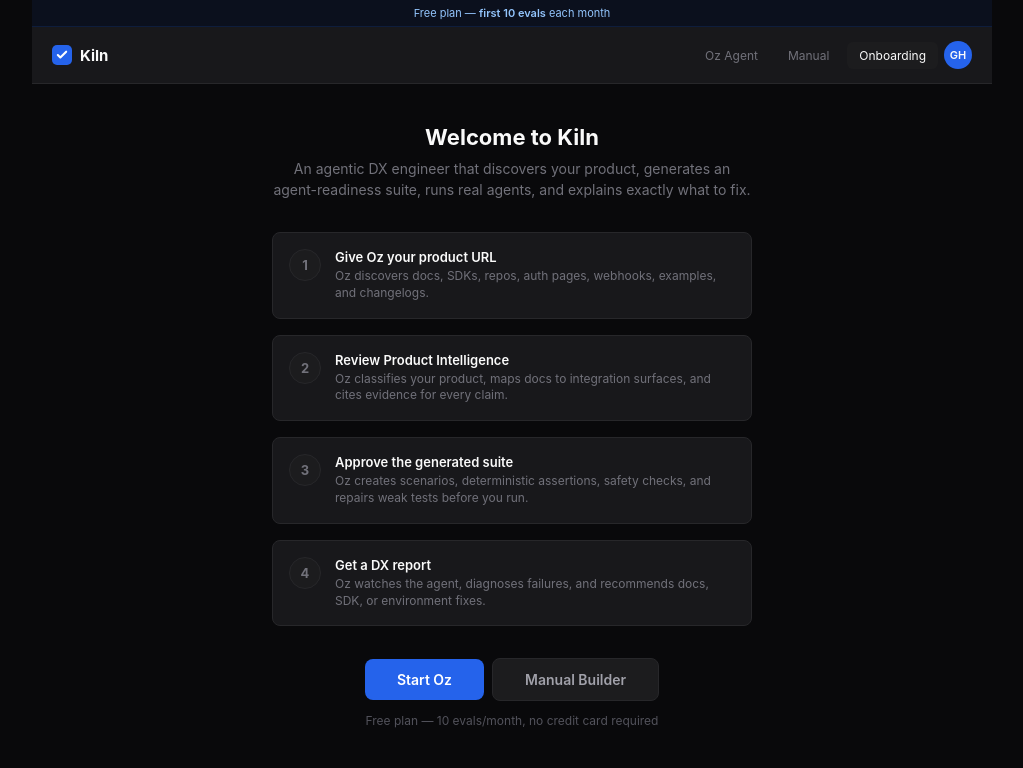
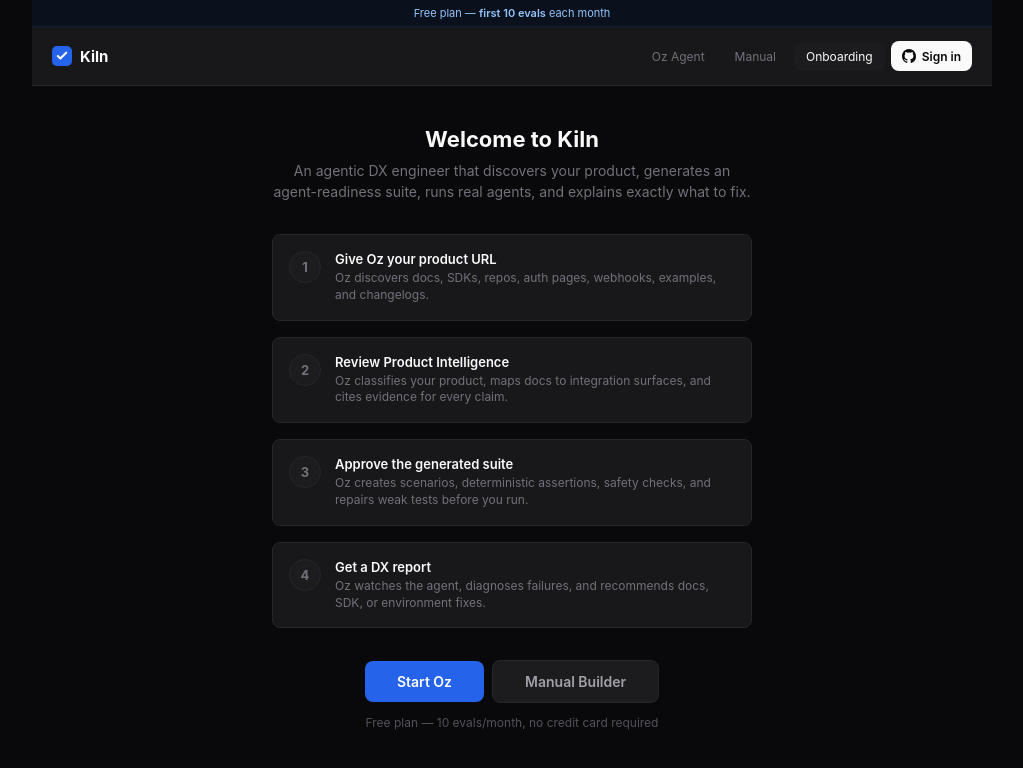
Before and after one commit to Sricharan07/r_TxIJzZy6uAtT, a Next.js app in the folder packages/web/: page / in a window 1280 px wide. Shown: the top 768 px of the page, without its empty margins (128-1151 px from the left). Built offline with nearby package versions, Linux system fonts and the light colour scheme; no server answers.

Commit message:
Add visible GitHub sign-in CTA

```diff
--- a/packages/web/app/globals.css
+++ b/packages/web/app/globals.css
@@ -93,17 +93,24 @@
 }
 .nav-link:hover { background: var(--bg-elevated); color: var(--text-secondary); }
 .nav-link.active { color: var(--text-primary); background: var(--bg-elevated); }
-.nav-user {
-  width: 28px;
-  height: 28px;
-  border-radius: 50%;
-  background: var(--blue);
+.nav-signin {
+  min-height: 30px;
+  border-radius: var(--radius-md);
+  background: var(--text-primary);
+  color: #09090b;
   display: flex;
   align-items: center;
   justify-content: center;
-  font-size: 11px;
+  gap: 6px;
+  padding: 7px 11px;
+  font-size: 12px;
   font-weight: 600;
   cursor: pointer;
+  transition: opacity 0.15s, transform 0.15s;
+}
+.nav-signin:hover {
+  opacity: 0.9;
+  transform: translateY(-1px);
 }
 
 /* ── REPORT PAGE (D6, D9, D11, D12, D17, D18) ── */
@@ -173,6 +180,11 @@
 .btn-primary:hover { opacity: 0.9; }
 .btn-ghost { background: var(--bg-elevated); color: var(--text-secondary); border: 1px solid var(--border); }
 .btn-ghost:hover { background: var(--border); color: var(--text-primary); }
+.github-btn {
+  background: var(--text-primary);
+  color: #09090b;
+}
+.github-btn:hover { opacity: 0.92; }
 
 .report-body { padding: 20px; }
 
@@ -1028,6 +1040,35 @@
 .oz-url-input {
   min-height: 40px;
 }
+.oz-signin-card,
+.oz-auth-error {
+  display: flex;
+  align-items: center;
+  justify-content: space-between;
+  gap: 12px;
+  flex-wrap: wrap;
+  background: linear-gradient(135deg, rgba(250, 250, 250, 0.08), rgba(37, 99, 235, 0.14));
+  border: 1px solid var(--border);
+  border-radius: var(--radius-md);
+  padding: 12px;
+}
+.oz-signin-card strong,
+.oz-auth-error span {
+  display: block;
+  font-size: 13px;
+  color: var(--text-primary);
+}
+.oz-signin-card span {
+  display: block;
+  margin-top: 3px;
+  color: var(--text-muted);
+  font-size: 12px;
+  line-height: 1.45;
+}
+.oz-auth-error {
+  border-color: rgba(37, 99, 235, 0.45);
+  background: var(--blue-bg);
+}
 .oz-mode-grid {
   display: grid;
   grid-template-columns: repeat(auto-fit, minmax(180px, 1fr));
@@ -1184,6 +1225,23 @@
   .oz-doc-row {
     grid-template-columns: 1fr;
   }
+  .nav {
+    align-items: flex-start;
+    gap: 10px;
+    flex-direction: column;
+  }
+  .nav-links {
+    width: 100%;
+    flex-wrap: wrap;
+  }
+  .nav-signin {
+    margin-left: auto;
+  }
+  .oz-signin-card .btn,
+  .oz-auth-error .btn {
+    width: 100%;
+    justify-content: center;
+  }
 }
 
 /* ── ONBOARDING (D14) ── */
--- a/packages/web/components/Nav.tsx
+++ b/packages/web/components/Nav.tsx
@@ -37,8 +37,11 @@
             {l.label}
           </Link>
         ))}
-        <Link className="nav-user" title="Sign in with GitHub" href="/auth/github">
-          GH
+        <Link className="nav-signin" title="Sign in with GitHub" href="/auth/github">
+          <svg width="14" height="14" viewBox="0 0 16 16" fill="currentColor" aria-hidden>
+            <path d="M8 0C3.58 0 0 3.67 0 8.2c0 3.62 2.29 6.69 5.47 7.78.4.08.55-.18.55-.39 0-.19-.01-.84-.01-1.52-2.01.38-2.53-.5-2.69-.96-.09-.24-.48-.96-.82-1.15-.28-.16-.68-.55-.01-.56.63-.01 1.08.59 1.23.84.72 1.24 1.87.89 2.33.68.07-.53.28-.89.51-1.09-1.78-.21-3.64-.91-3.64-4.03 0-.89.31-1.62.82-2.19-.08-.21-.36-1.04.08-2.16 0 0 .67-.22 2.2.84A7.37 7.37 0 0 1 8 4.02c.68 0 1.36.09 2 .27 1.53-1.06 2.2-.84 2.2-.84.44 1.12.16 1.95.08 2.16.51.57.82 1.3.82 2.19 0 3.13-1.87 3.82-3.65 4.03.29.26.54.75.54 1.52 0 1.09-.01 1.97-.01 2.24 0 .21.15.47.55.39A8.1 8.1 0 0 0 16 8.2C16 3.67 12.42 0 8 0Z" />
+          </svg>
+          <span>Sign in</span>
         </Link>
       </div>
     </nav>
```
Also changed, not shown: packages/web/app/oz/page.tsx (+24 -1 lines).
